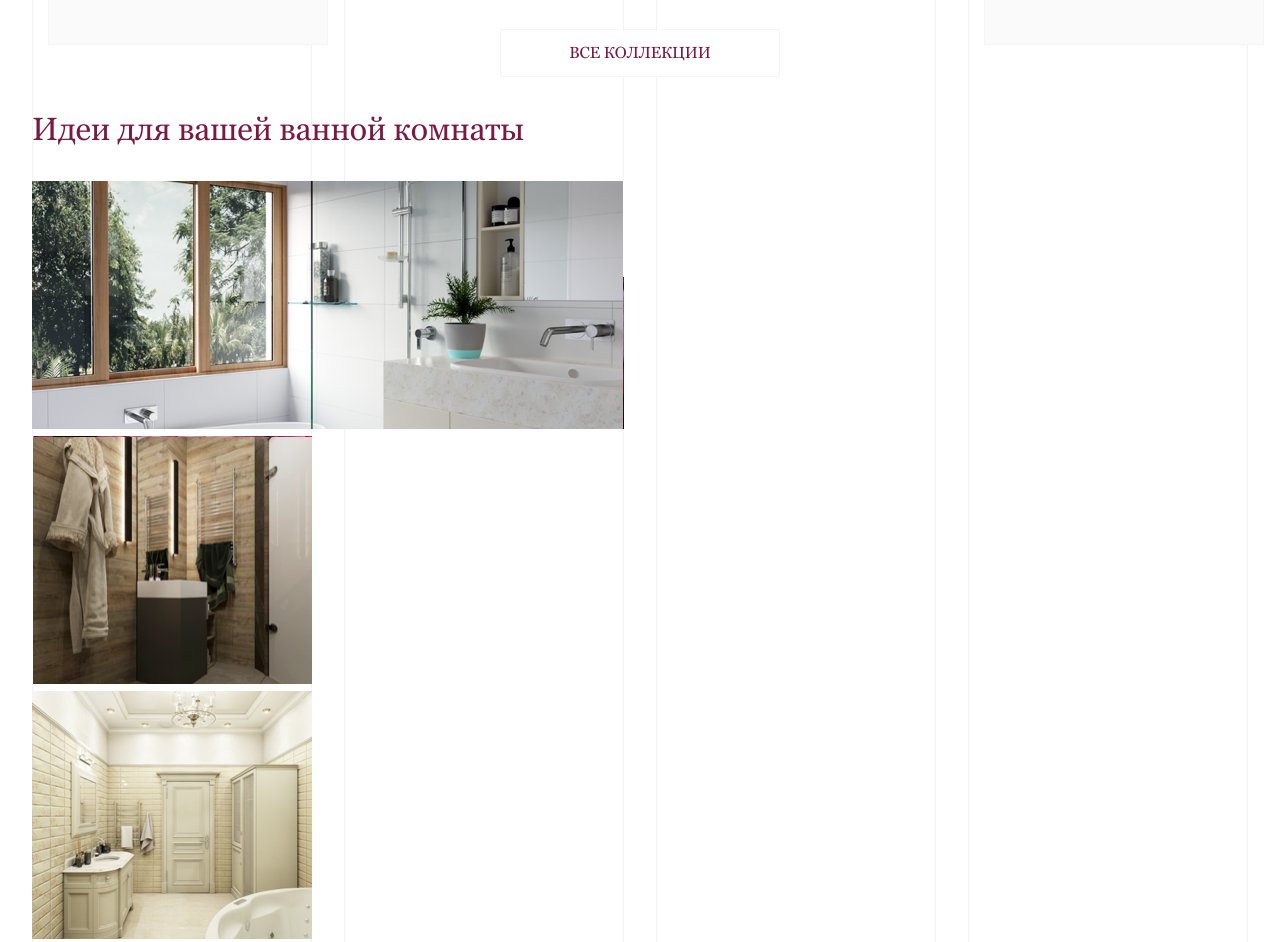
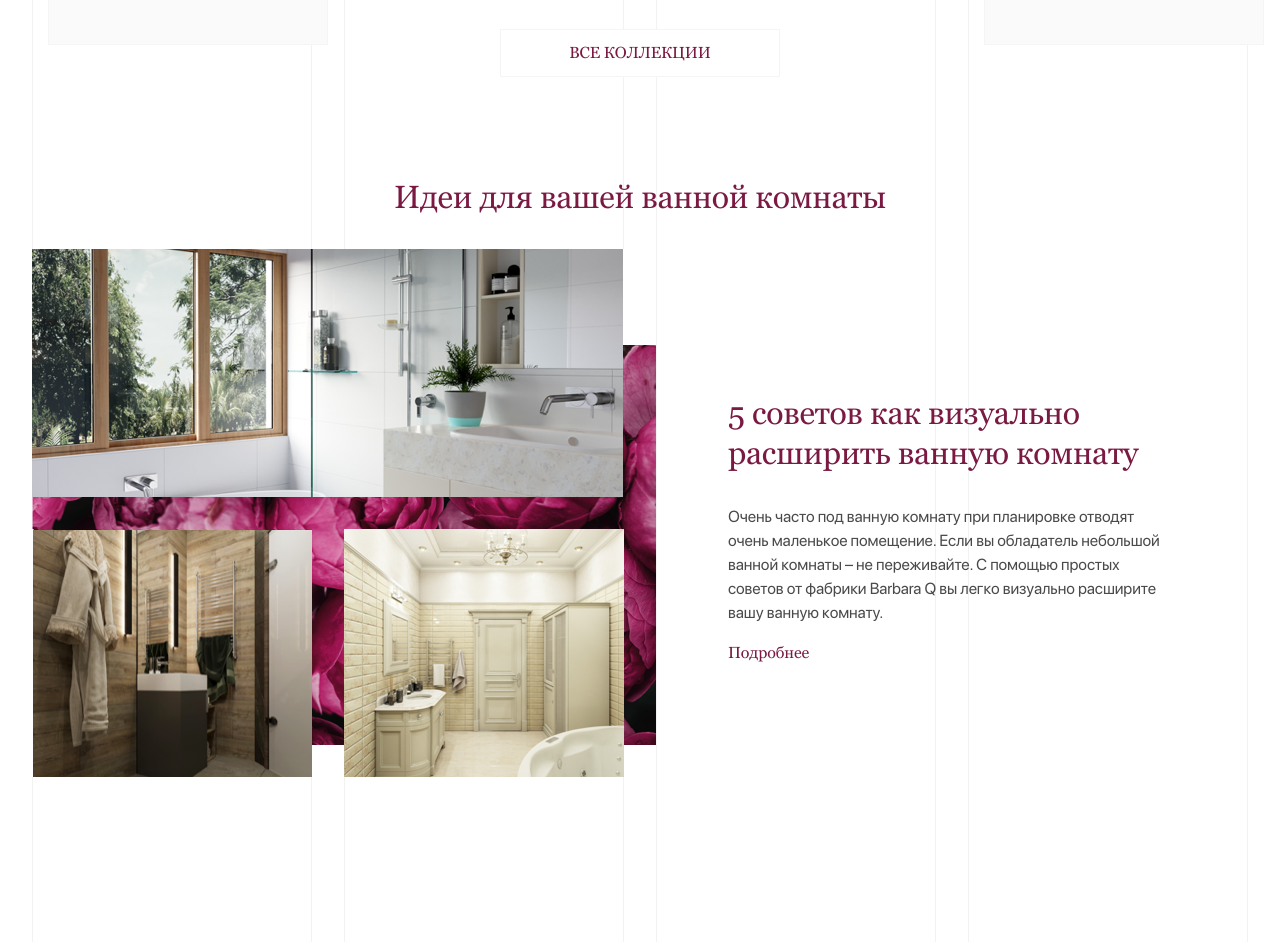
Before and after one commit to Verta-master/barbara, a plain HTML site: page index.html in a window 1280 px wide. Shown: the part 2563-3505 px from the top of the page. Drawn offline with nearby package versions, Linux system fonts and the light colour scheme.

Commit message:
Update 2019-04-03T11:10:36.704Z

```diff
--- a/css/style.css
+++ b/css/style.css
@@ -472,6 +472,9 @@ h2,
   font-size: 32px;
   letter-spacing: -0.3px;
 }
+.title--center {
+  text-align: center;
+}
 .link {
   font-family: "Georgia", "Arial", sans-serif;
   color: #7a1942;
@@ -793,6 +796,16 @@ h2,
   background-position: center;
   background-size: cover;
 }
+.position--left::before {
+  left: 0;
+  right: auto;
+  top: 96px;
+  bottom: 32px;
+}
+.position--left .position__img::before {
+  left: -32px;
+  right: 0;
+}
 .position__wrap {
   display: -webkit-box;
   display: -ms-flexbox;
@@ -830,6 +843,7 @@ h2,
 }
 .collection {
   position: relative;
+  margin-bottom: 100px;
 }
 .collection__info {
   width: 888px;
@@ -979,3 +993,71 @@ h2,
   -webkit-transition: ease-out 0.3s;
   transition: ease-out 0.3s;
 }
+.blog {
+  margin-bottom: 240px;
+}
+.blog__wrap {
+  display: -webkit-box;
+  display: -ms-flexbox;
+  display: flex;
+  -webkit-box-pack: justify;
+      -ms-flex-pack: justify;
+          justify-content: space-between;
+  -webkit-box-align: center;
+      -ms-flex-align: center;
+          align-items: center;
+}
+.blog__block {
+  width: 592px;
+  display: -webkit-box;
+  display: -ms-flexbox;
+  display: flex;
+  -ms-flex-wrap: wrap;
+      flex-wrap: wrap;
+  position: relative;
+  z-index: 2;
+}
+.blog__block::before {
+  content: "";
+  position: absolute;
+  z-index: -1;
+  top: 96px;
+  bottom: 32px;
+  left: 0;
+  right: -32px;
+  background-image: url(../img/images/flowers-3.jpg);
+  background-repeat: no-repeat;
+  background-position: center;
+  background-size: cover;
+}
+.blog__img {
+  width: 280px;
+  height: 248px;
+  display: -webkit-box;
+  display: -ms-flexbox;
+  display: flex;
+  -webkit-box-pack: center;
+      -ms-flex-pack: center;
+          justify-content: center;
+  -webkit-box-align: center;
+      -ms-flex-align: center;
+          align-items: center;
+  overflow: hidden;
+}
+.blog__img:last-of-type {
+  margin-left: 32px;
+}
+.blog__img--big {
+  width: 100%;
+  margin-bottom: 32px;
+}
+.blog__img img {
+  width: 100%;
+  height: auto;
+  display: block;
+}
+.blog__info {
+  width: 592px;
+  padding-left: 72px;
+  padding-right: 72px;
+}
--- a/index.html
+++ b/index.html
@@ -221,7 +221,7 @@
 
     <section class="blog">
       <div class="wrapper">
-        <p class="title">Идеи для вашей ванной комнаты</p>
+        <p class="title title--center">Идеи для вашей ванной комнаты</p>
         <div class="blog__wrap">
           <div class="blog__block">
             <figure class="blog__img blog__img--big">
```
Also changed, not shown: css/style.min.css.
